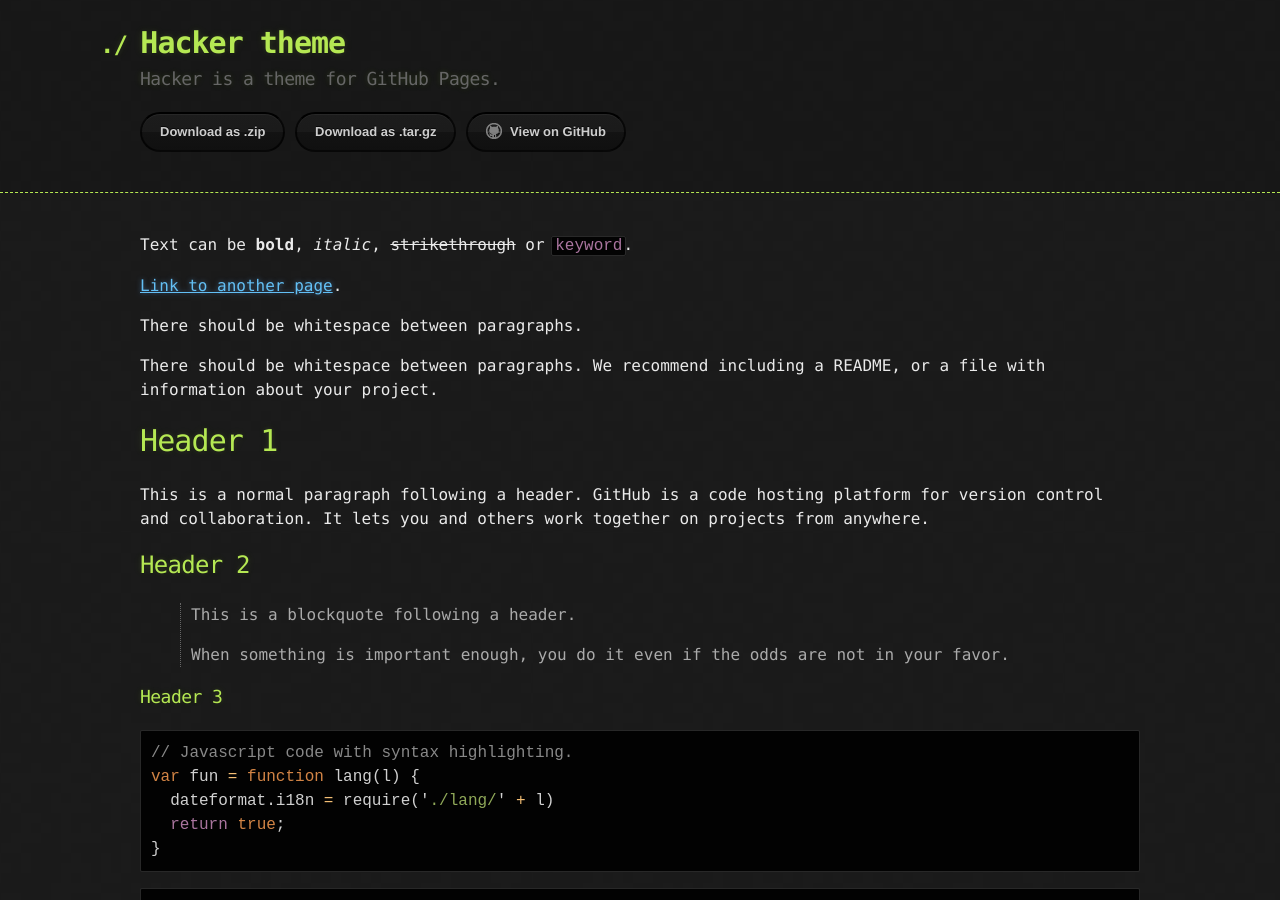
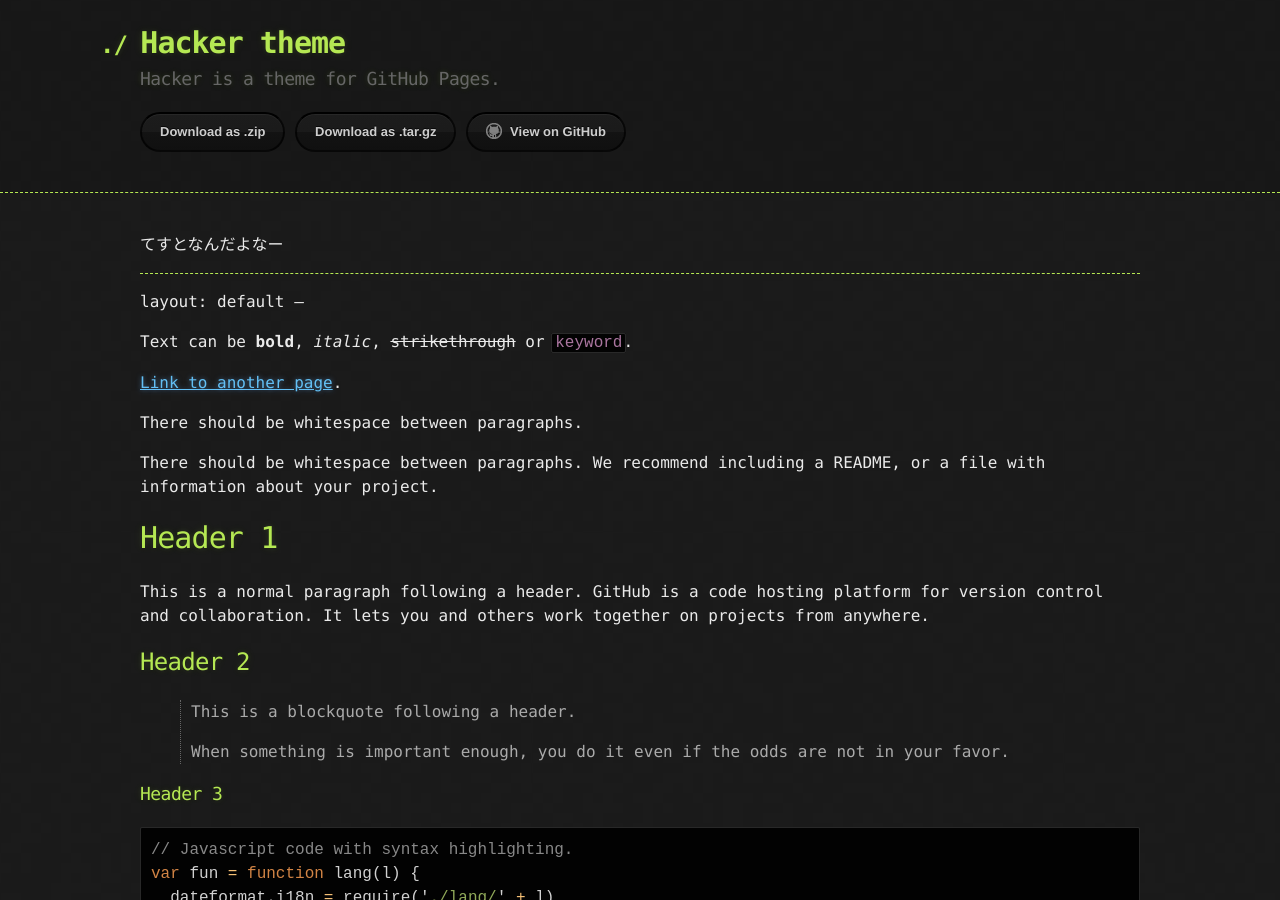
Before and after one commit to gyaaaaaaaaaaaa/201224_hacker_test.github.io, a Jekyll site: the page built from index.md, in a window 1280 px wide and 900 px high. Built offline with Jekyll 4.4.1, drawn with Linux system fonts in a browser that asks for light colours; our own code applies the rules of GitHub Pages for plain Markdown files.

Commit message:
Update index.md

```diff
--- a/index.md
+++ b/index.md
@@ -1,3 +1,5 @@
+てすとなんだよなー
+
 ---
 layout: default
 ---
```
